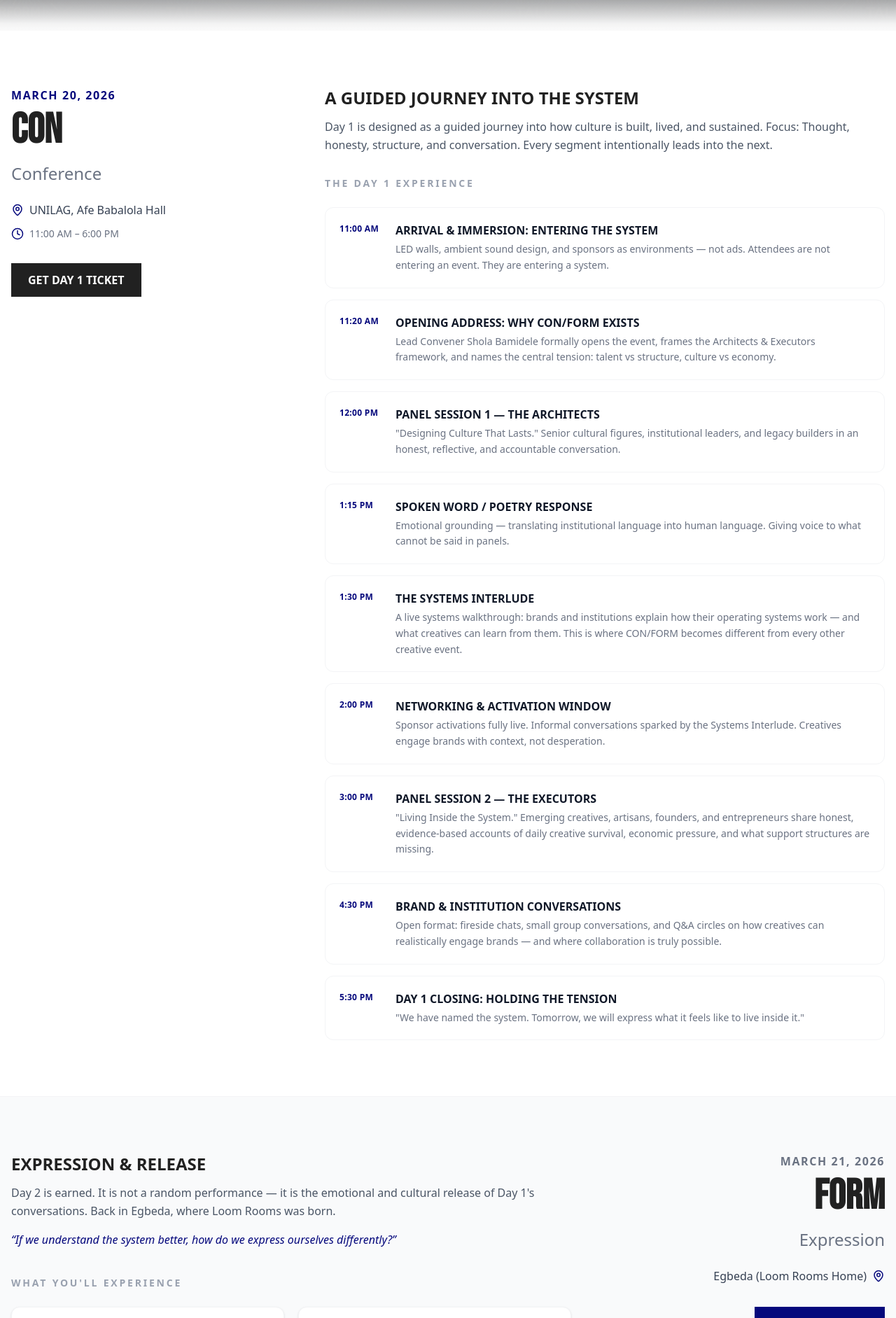
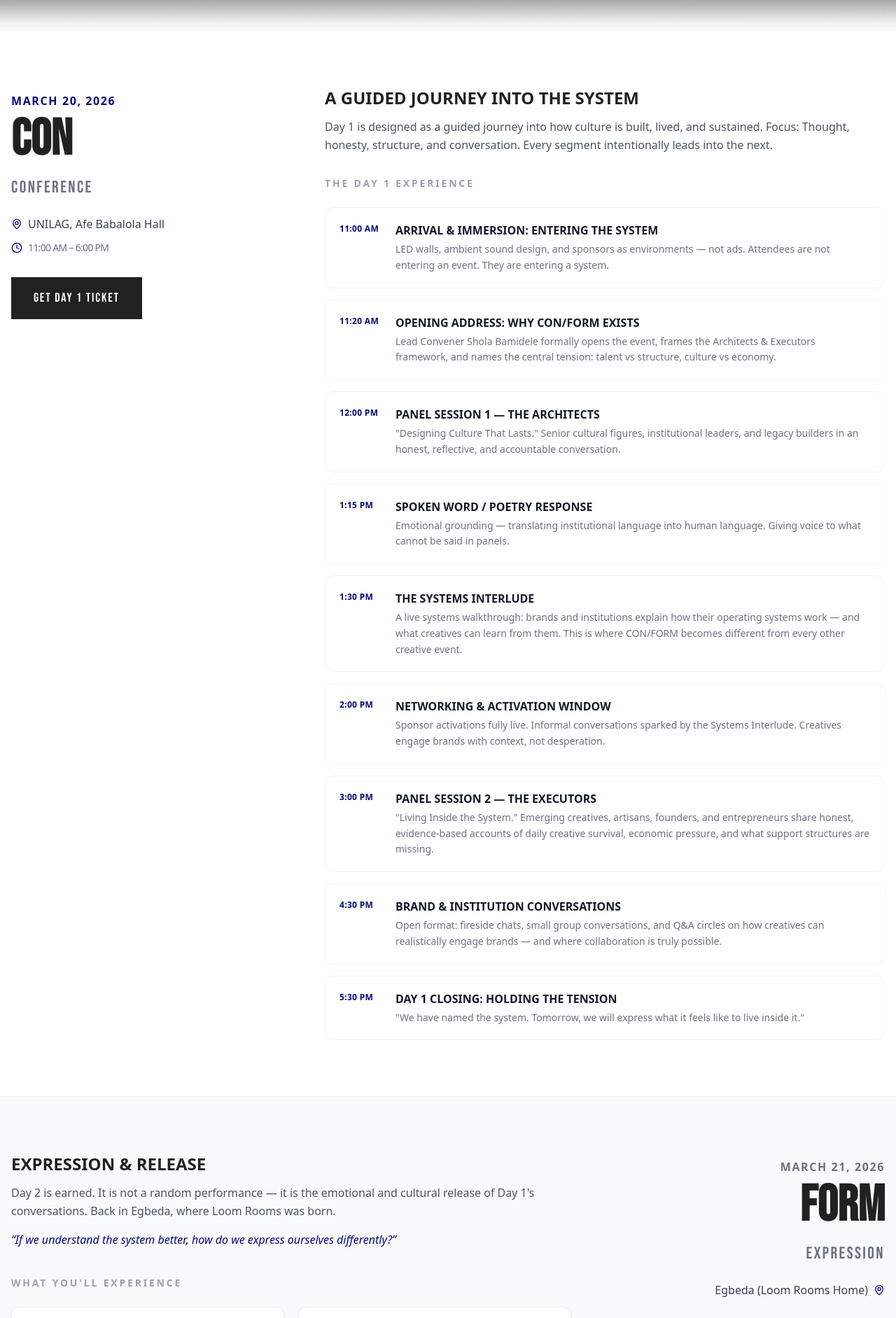
Before and after one commit to LoomRooms/conform-website, a Next.js app: page /experience in a window 1280 px wide. Shown: the part 260-2143 px from the top of the page at 70% size. Built offline with nearby package versions, Linux system fonts and the light colour scheme.

Commit message:
Experience page: Premium stagnant headers with backdrop-blur and gradient fade for mobile

```diff
--- a/app/experience/page.tsx
+++ b/app/experience/page.tsx
@@ -23,23 +23,33 @@ export default function Experience() {
             <section className="py-20 px-4 border-b border-gray-100">
                 <div className="max-w-7xl mx-auto">
                     <div className="flex flex-col md:flex-row gap-12">
-                        <div className="md:w-1/3 sticky top-24 h-fit">
-                            <span className="text-primary font-bold tracking-widest uppercase block mb-2">March 20, 2026</span>
-                            <h2 className="font-heading font-bold text-5xl md:text-6xl text-black mb-4">CON</h2>
-                            <p className="text-2xl font-light text-gray-500 mb-6">Conference</p>
+                        <div className="md:w-1/3 sticky top-[72px] md:top-32 h-fit relative z-30 md:z-10 -mx-4 px-4 md:mx-0 md:px-0 py-4 md:py-0">
+                            {/* Premium Blur Overlay for Mobile */}
+                            <div className="md:hidden absolute inset-0 bg-white/90 backdrop-blur-xl z-0"
+                                style={{
+                                    maskImage: 'linear-gradient(to bottom, black 75%, transparent 100%)',
+                                    WebkitMaskImage: 'linear-gradient(to bottom, black 75%, transparent 100%)'
+                                }}
+                            />
 
-                            <div className="flex items-center text-gray-700 mb-3">
-                                <MapPin className="mr-2 text-primary shrink-0" size={18} />
-                                <span>UNILAG, Afe Babalola Hall</span>
+                            <div className="relative z-10 pt-2 pb-6">
+                                <span className="text-primary font-bold tracking-widest uppercase block mb-2 text-xs md:text-base">March 20, 2026</span>
+                                <h2 className="font-heading font-bold text-5xl md:text-7xl text-black mb-4 leading-none">CON</h2>
+                                <p className="text-xl md:text-2xl font-light text-gray-500 mb-6 font-heading tracking-widest">Conference</p>
+
+                                <div className="flex items-center text-gray-700 mb-2 md:mb-3">
+                                    <MapPin className="mr-2 text-primary shrink-0" size={16} />
+                                    <span className="text-sm md:text-base">UNILAG, Afe Babalola Hall</span>
                                 </div>
-                            <div className="flex items-center text-gray-500 mb-8">
-                                <Clock className="mr-2 text-primary shrink-0" size={18} />
-                                <span className="text-sm">11:00 AM – 6:00 PM</span>
+                                <div className="flex items-center text-gray-500 mb-4 md:mb-8">
+                                    <Clock className="mr-2 text-primary shrink-0" size={16} />
+                                    <span className="text-xs md:text-sm tracking-tighter">11:00 AM – 6:00 PM</span>
                                 </div>
 
-                            <Link href="/tickets" className="hidden md:inline-block bg-black text-white px-6 py-3 font-bold uppercase hover:bg-primary transition-colors">
+                                <Link href="/tickets" className="hidden md:inline-block bg-black text-white px-8 py-4 font-heading text-lg tracking-widest hover:bg-primary transition-all hover:scale-105">
                                     Get Day 1 Ticket
                                 </Link>
+                            </div>
                         </div>
 
                         <div className="md:w-2/3 space-y-6">
@@ -81,19 +91,29 @@ export default function Experience() {
             <section className="py-20 px-4 bg-gray-50">
                 <div className="max-w-7xl mx-auto">
                     <div className="flex flex-col md:flex-row-reverse gap-12">
-                        <div className="md:w-1/3 sticky top-24 h-fit text-right">
-                            <span className="text-gray-500 font-bold tracking-widest uppercase block mb-2">March 21, 2026</span>
-                            <h2 className="font-heading font-bold text-5xl md:text-6xl text-black mb-4">FORM</h2>
-                            <p className="text-2xl font-light text-gray-500 mb-6">Expression</p>
+                        <div className="md:w-1/3 sticky top-[72px] md:top-32 h-fit text-right relative z-30 md:z-10 -mx-4 px-4 md:mx-0 md:px-0 py-4 md:py-0">
+                            {/* Premium Blur Overlay for Mobile */}
+                            <div className="md:hidden absolute inset-0 bg-[#F9FAFB]/90 backdrop-blur-xl z-0"
+                                style={{
+                                    maskImage: 'linear-gradient(to bottom, black 75%, transparent 100%)',
+                                    WebkitMaskImage: 'linear-gradient(to bottom, black 75%, transparent 100%)'
+                                }}
+                            />
 
-                            <div className="flex items-center justify-end text-gray-700 mb-8">
-                                <span>Egbeda (Loom Rooms Home)</span>
-                                <MapPin className="ml-2 text-primary shrink-0" size={18} />
+                            <div className="relative z-10 pt-2 pb-6">
+                                <span className="text-gray-500 font-bold tracking-widest uppercase block mb-2 text-xs md:text-base">March 21, 2026</span>
+                                <h2 className="font-heading font-bold text-5xl md:text-7xl text-black mb-4 leading-none">FORM</h2>
+                                <p className="text-xl md:text-2xl font-light text-gray-500 mb-6 font-heading tracking-widest">Expression</p>
+
+                                <div className="flex items-center justify-end text-gray-700 mb-4 md:mb-8">
+                                    <span className="text-sm md:text-base">Egbeda (Loom Rooms Home)</span>
+                                    <MapPin className="ml-2 text-primary shrink-0" size={16} />
                                 </div>
 
-                            <Link href="/tickets" className="hidden md:inline-block bg-primary text-white px-6 py-3 font-bold uppercase hover:bg-black transition-colors">
+                                <Link href="/tickets" className="hidden md:inline-block bg-primary text-white px-8 py-4 font-heading text-lg tracking-widest hover:bg-black transition-all hover:scale-105">
                                     Get Day 2 Ticket
                                 </Link>
+                            </div>
                         </div>
 
                         <div className="md:w-2/3 space-y-12">
```
Lines whose indentation alone changed are shown as unchanged.
